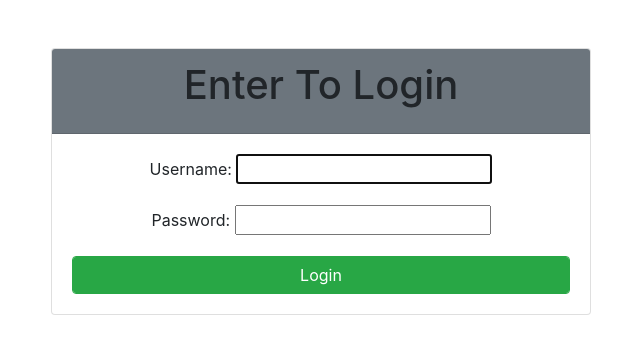
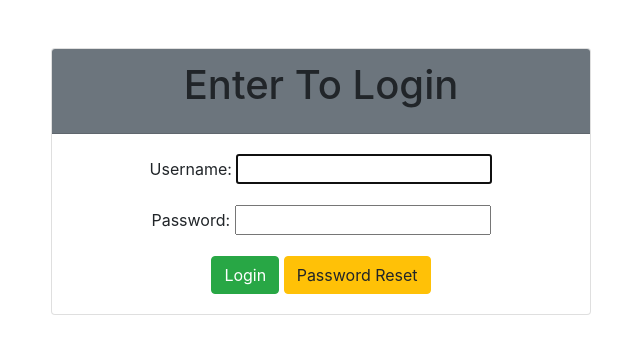
Before and after one commit to psarangi550/Django_Uhashed, a Django app: page /accounts/login/ in a window 1280 px wide. Shown: the top 354 px of the page, without its empty margins (319-959 px from the left). Run offline with Django 3.2, Linux system fonts and the light colour scheme.

Commit message:
Pratik's Commit

```diff
--- a/All_Adv_Django_Project/authviewProject/authviewApp/templates/registration/login.html
+++ b/All_Adv_Django_Project/authviewProject/authviewApp/templates/registration/login.html
@@ -21,7 +21,8 @@
                             <form action="  " method="post">
                                 {{form.as_p}}
                                 {% csrf_token %}
-                                <input type="submit" class="btn btn-success form-control " value="Login">
+                                <input type="submit" class="btn btn-success " value="Login">
+                                <a href="/accounts/password_reset/" class="btn btn-warning">Password Reset</a>
                             </form>
                         </div>
                     </div>
--- a/All_Adv_Django_Project/authviewProject/authviewApp/templates/registration/profile.html
+++ b/All_Adv_Django_Project/authviewProject/authviewApp/templates/registration/profile.html
@@ -12,6 +12,7 @@
             <div class="jumbotron">
                     <h1 class="display-5">Welcome to Profile Page {{user.username}}</h1><br>
                     <a href="/accounts/logout/" class="btn btn-warning">Logout</a>
+                    <a href="/accounts/password_change/" class="btn btn-warning">Change Password</a>
             </div>
     </div>
     <!-- jQuery first, then Popper.js and Bootstrap JS. -->
--- a/All_Adv_Django_Project/authviewProject/authviewProject/settings.py
+++ b/All_Adv_Django_Project/authviewProject/authviewProject/settings.py
@@ -120,5 +120,7 @@ USE_TZ = True
 
 STATIC_URL = '/static/'
 
+EMAIL_BACKEND="django.core.mail.backends.console.EmailBackend"
+
 
 # LOGOUT_REDIRECT_URL="/accounts/login/"
```
Also changed, not shown: All_Adv_Django_Project/authviewProject/db.sqlite3.
